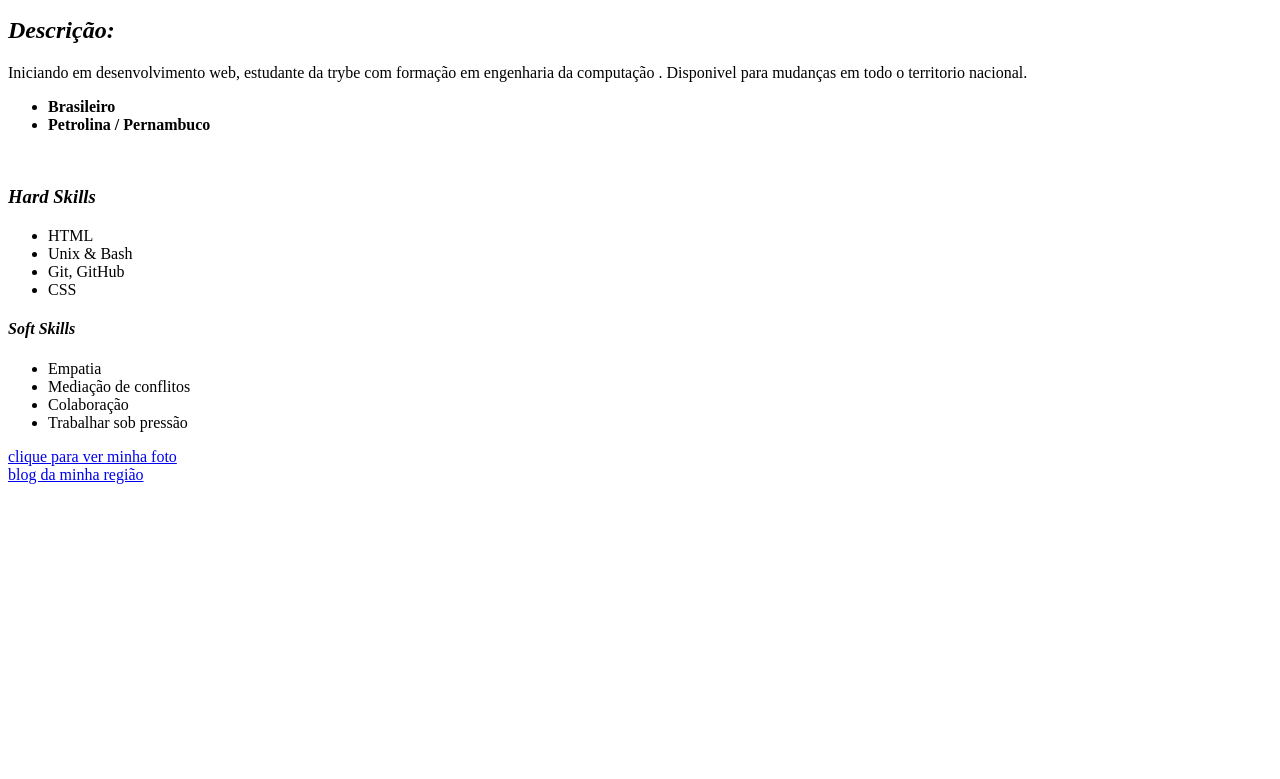
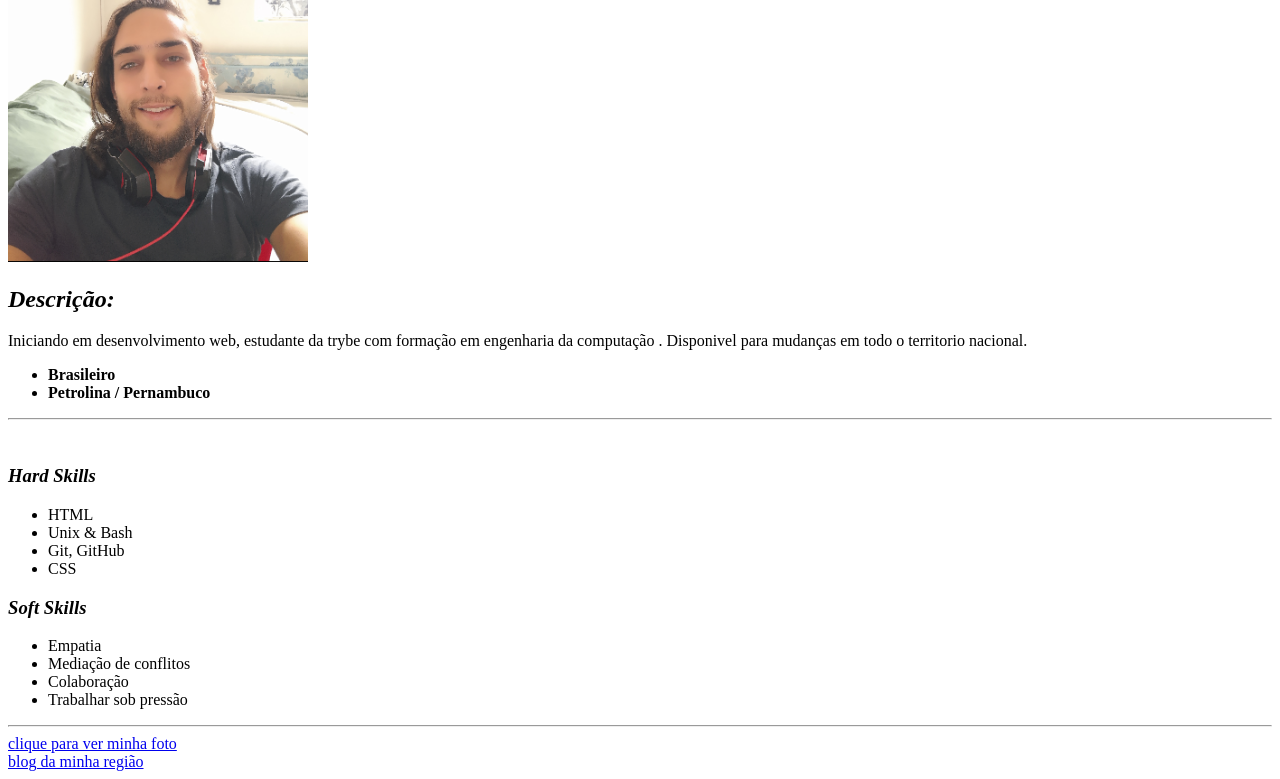
Before and after one commit to sgtmbdouglas/sgtmbdouglas.github.io, a plain HTML site: page index.html in a window 1280 px wide. Shown: the part 205-984 px from the top of the page. Before the commit the page ends 800 px from the top, so only its background shows below. Drawn offline with Linux system fonts and the light colour scheme.

Commit message:
separando as partes do portfolio

```diff
--- a/index.html
+++ b/index.html
@@ -27,6 +27,7 @@
               <li><strong>Brasileiro</li>
               <li>Petrolina / Pernambuco</strong></li>
           </ul>
+          <hr>
           <br>
           <h3 id='skills'> <em>Hard Skills</em></h3>
           <ul>
@@ -35,13 +36,14 @@
               <li>Git, GitHub</li>
               <li>CSS</li>
           </ul>
-          <h4> <em>Soft Skills</em> </h4>
+          <h3> <em>Soft Skills</em> </h3>
           <ul>
               <li>Empatia</li>
               <li>Mediação de conflitos</li>
               <li>Colaboração</li>
               <li>Trabalhar sob pressão</li>
           </ul>
+          <hr>
           <a href="#minhafoto">clique para ver minha foto </a>
           <br>
           <a href="https://www.carlosbritto.com/"
```
Also changed, not shown: fotos portfolio/newf.png (added).
